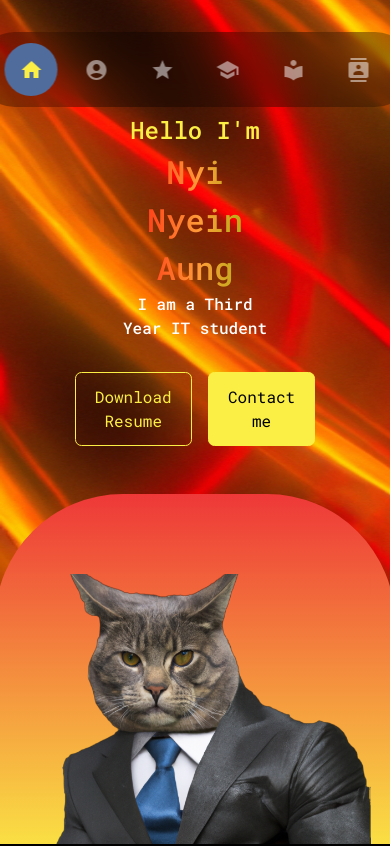
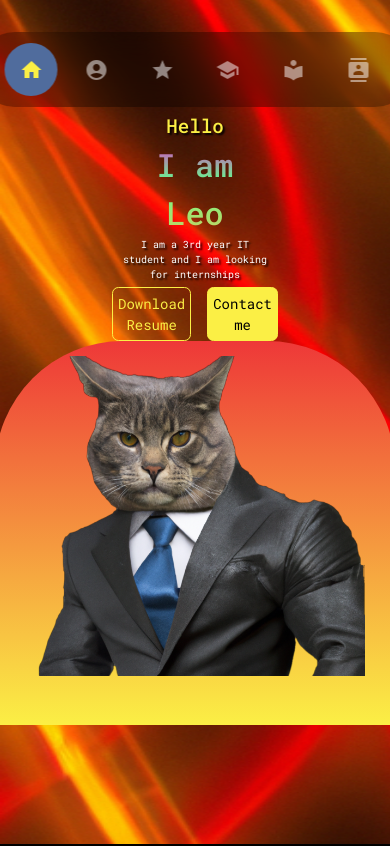
Before and after one commit to leonyi4/leonyi4.github.io, a React (Create React App) app: page / in a window 390 px wide. Shown: the top 846 px of the page. Built offline with nearby package versions, Linux system fonts and the light colour scheme.

Commit message:
changes to home section

```diff
--- a/src/components/aboutme/About.css
+++ b/src/components/aboutme/About.css
@@ -1,8 +1,6 @@
 .aboutme__container {
   padding-top: 7rem;
   height: 100%;
-
-
 }
 .bg__about {
   background-image: url(../../assets/background-4.png);
@@ -13,22 +11,9 @@
   background: #59cf5d;
   background: radial-gradient(#59cf5d 13%, #cf1512 54%, #ffef0f 100%);
   -webkit-background-clip: text;
-  font-size:large;
+  font-size: large;
   -webkit-text-fill-color: transparent;
-
 }
-.text_about {
-  /* background-color: blue; */
-  margin: auto;
-  padding-top: 5rem;
-  max-width: 460px;
-  height: auto;
-  text-align: center;
-  font-size:medium;
-  text-shadow: 2px 2px rgb(18, 31, 26);
-
-}
-
 
 @media screen and (max-width: 600px) {
   .aboutme__container {
@@ -37,5 +22,4 @@
   .text_about {
     max-width: 250px;
   }
-
 }
--- a/src/components/aboutme/About.js
+++ b/src/components/aboutme/About.js
@@ -1,56 +1,14 @@
-import { createTheme, ThemeProvider } from "@mui/material/styles";
-import Typography from "@mui/material/Typography";
 import React from "react";
 import "./About.css";
+import Desc from "./Desc";
+import Title from "./Title";
+
 const About = () => {
-  const theme = createTheme();
-
-  theme.typography.body2 = {
-    fontSize: "18px",
-    "@media (max-width:600px)": {
-      fontSize: "12px",
-      width: "300px",
-    },
-    "@media (max-width:900px)": {
-      fontSize: "14px",
-    },
-  };
-
   return (
     <section id="about" className="bg__about">
       <div className="container aboutme__container">
-        <div className="title_about">
-          <Typography component="h2" variant="h2" sx={{ marginTop: "10px" }}>
-            About me
-          </Typography>
-        </div>
-        <ThemeProvider theme={theme}>
-          <Typography
-            variant="body2"
-            sx={{
-              margin: "auto",
-              maxWidth: "500px",
-              textAlign: "center",
-              textShadow: "2px 2px 2px black",
-              lineHeight: "24px",
-              fontFamily: ["Roboto Mono", "monospace"],
-            }}
-          >
-            Hello! I am Nyi Nyein Aung but you can also Call me Leo. I am 18
-            years and am currently a 3rd-year university student studying IT at
-            Payap International College. I have always enjoyed learning
-            Javascript and making random games in my Computer Science class back
-            in high school. Then a year after I joined the university, I started
-            learning web development.
-            <br />
-            <br />I enjoy playing games during my free time and I love
-            problem-solving. I usually would self-study frontend after I get
-            home from university in the evening and play games with my friends
-            at night. I am also very interested in technology in general and try
-            my best to keep up with the updates. I really enjoy web development
-            and I hope to improve my skills as I go on my learning journey.
-          </Typography>
-        </ThemeProvider>
+        <Title />
+        <Desc />
       </div>
     </section>
   );
--- /dev/null
+++ b/src/components/aboutme/Desc.js
@@ -0,0 +1,50 @@
+import { Typography } from "@mui/material";
+import { createTheme, ThemeProvider } from "@mui/material/styles";
+import React from "react";
+
+const Desc = () => {
+  const theme = createTheme();
+
+  theme.typography.body2 = {
+    fontSize: "18px",
+    "@media (max-width:600px)": {
+      fontSize: "12px",
+      width: "300px",
+    },
+    "@media (max-width:900px)": {
+      fontSize: "14px",
+    },
+  };
+
+  return (
+    <ThemeProvider theme={theme}>
+      <Typography
+        variant="body2"
+        sx={{
+          margin: "auto",
+          maxWidth: "500px",
+          textAlign: "center",
+          textShadow: "2px 2px 2px black",
+          lineHeight: "24px",
+          fontFamily: ["Roboto Mono", "monospace"],
+        }}
+      >
+        Hello! I am Nyi Nyein Aung but you can also Call me Leo. I am 18 years
+        and am currently a 3rd-year university student studying IT at Payap
+        International College. I have always enjoyed learning Javascript and
+        making random games in my Computer Science class back in high school.
+        Then a year after I joined the university, I started learning web
+        development.
+        <br />
+        <br />I enjoy playing games during my free time and I love
+        problem-solving. I usually would self-study frontend after I get home
+        from university in the evening and play games with my friends at night.
+        I am also very interested in technology in general and try my best to
+        keep up with the updates. I really enjoy web development and I hope to
+        improve my skills as I go on my learning journey.
+      </Typography>
+    </ThemeProvider>
+  );
+};
+
+export default Desc;
--- /dev/null
+++ b/src/components/aboutme/Title.js
@@ -0,0 +1,18 @@
+import { Typography } from "@mui/material";
+import React from "react";
+
+const Title = () => {
+  return (
+    <div className="title_about">
+      <Typography
+        component="h2"
+        variant="h2"
+        sx={{ marginTop: "10px", marginBottom: "10px" }}
+      >
+        About me
+      </Typography>
+    </div>
+  );
+};
+
+export default Title;
--- a/src/components/home/Home.css
+++ b/src/components/home/Home.css
@@ -2,9 +2,8 @@ header {
   height: 100vh;
   overflow: hidden;
   padding: 7rem;
-    background-size: 2000px 1000px;
+  background-size: 2000px 1275px;
   background-image: url(../../assets/background-1.png);
-
 }
 
 .name {
@@ -38,19 +37,41 @@ header {
   transform: translateX(-50%);
   margin-top: 3rem;
   border-radius: 8rem 8rem 0 0;
-    padding:5rem 1.5rem 1.5rem 1.5rem;
-    overflow:hidden
+  padding: 5rem 1.5rem 1.5rem 1.5rem;
+  overflow: hidden;
 }
 
+@media screen and (max-width: 1024px) {
+  header {
+    height: 100vh;
+  }
+  .ctme {
+    margin-top: 5px;
+  }
+  .ctme a {
+    margin-bottom: 2rem;
 
-  @media screen and (max-width:1024px) {
-    header{
-      height: 68vh
+    font-size: 14px;
+  }
+  .cool {
+    margin-top: 0;
+    padding-bottom: 0;
+    padding-top: 15px;
+    padding-right: 30px;
   }
 }
-  @media screen and (max-width:600px) {
-    header{
-      height:100vh;
+@media screen and (max-width: 600px) {
+  header {
+    height: 100vh;
   }
-
+  .ctme a {
+    padding: 5px;
+    margin-bottom: 0;
   }
+  .cool {
+    margin-top: 0;
+    padding-bottom: 0;
+    padding-top: 15px;
+    padding-right: 30px;
+  }
+}
--- a/src/components/home/Home.js
+++ b/src/components/home/Home.js
@@ -1,21 +1,92 @@
+import { createTheme, ThemeProvider, Typography } from "@mui/material";
 import React from "react";
-import './Home.css'
+import cat from "../../assets/cool-cat.png";
 import ContactMe from "./Contactme";
-import cat from "../../assets/cool-cat.png"
+import "./Home.css";
 
 const Home = () => {
+  const theme = createTheme({});
+
+  theme.typography.h2 = {
+    fontSize: "1.2rem",
+    "@media (min-width:600px)": {
+      fontSize: "1.5rem",
+    },
+    [theme.breakpoints.up("md")]: {
+      fontSize: "2rem",
+    },
+  };
+  theme.typography.h1 = {
+    fontSize: "2rem",
+    "@media (min-width:600px)": {
+      fontSize: "3rem",
+    },
+    [theme.breakpoints.up("md")]: {
+      fontSize: "5rem",
+    },
+  };
+
+  theme.typography.subtitle1 = {
+    "@media (max-width:900px)": {
+      maxWidth: "300px",
+    },
+    "@media (max-width:600px)": {
+      maxWidth: "200px",
+      fontSize: "10px",
+    },
+    "@media (max-width:440px)": {
+      maxWidth: "180px",
+
+      fontSize: "10px",
+    },
+  };
+
   return (
     <header>
-      <div className="container header__container">
-        <h2 style={{color:"var(--color-primary)"}}>Hello I'm</h2>
-        <h1 className="name">Nyi Nyein Aung</h1>
-        <h4>I am a Third Year IT student</h4>
-        <ContactMe/>
-
-        <div className="cool">
-          <img src={cat} alt="cool cat" />
+      <ThemeProvider theme={theme}>
+        <div className="container header__container">
+          <Typography
+            variant="h2"
+            component="h2"
+            sx={{
+              color: "var(--color-primary)",
+              textShadow: " 2px 2px 2px black",
+            }}
+          >
+            Hello
+          </Typography>
+          <Typography
+            variant="h1"
+            component="h1"
+            sx={{
+              background: "#cf59bf",
+              background:
+                "linear-gradient( #cf59bf 7%, #61ff8b 43%, #cfcf5f 100%)",
+              WebkitBackgroundClip: "text",
+              WebkitTextFillColor: "transparent",
+              margin: "auto",
+            }}
+          >
+            I am Leo
+          </Typography>
+          <Typography
+            variant="subtitle1"
+            component="p"
+            sx={{
+              maxWidth: "600px",
+              margin: "auto",
+              textAlign: "center",
+              textShadow: " 2px 2px 2px black",
+            }}
+          >
+            I am a 3rd year IT student and I am looking for internships
+          </Typography>{" "}
+          <ContactMe />
+          <div className="cool">
+            <img src={cat} alt="cool cat" />
+          </div>
         </div>
-      </div>
+      </ThemeProvider>
     </header>
   );
 };
```
Also changed, not shown: src/index.css (+49 -49 lines), src/App.css (deleted). Lines whose indentation alone changed are shown as unchanged.
